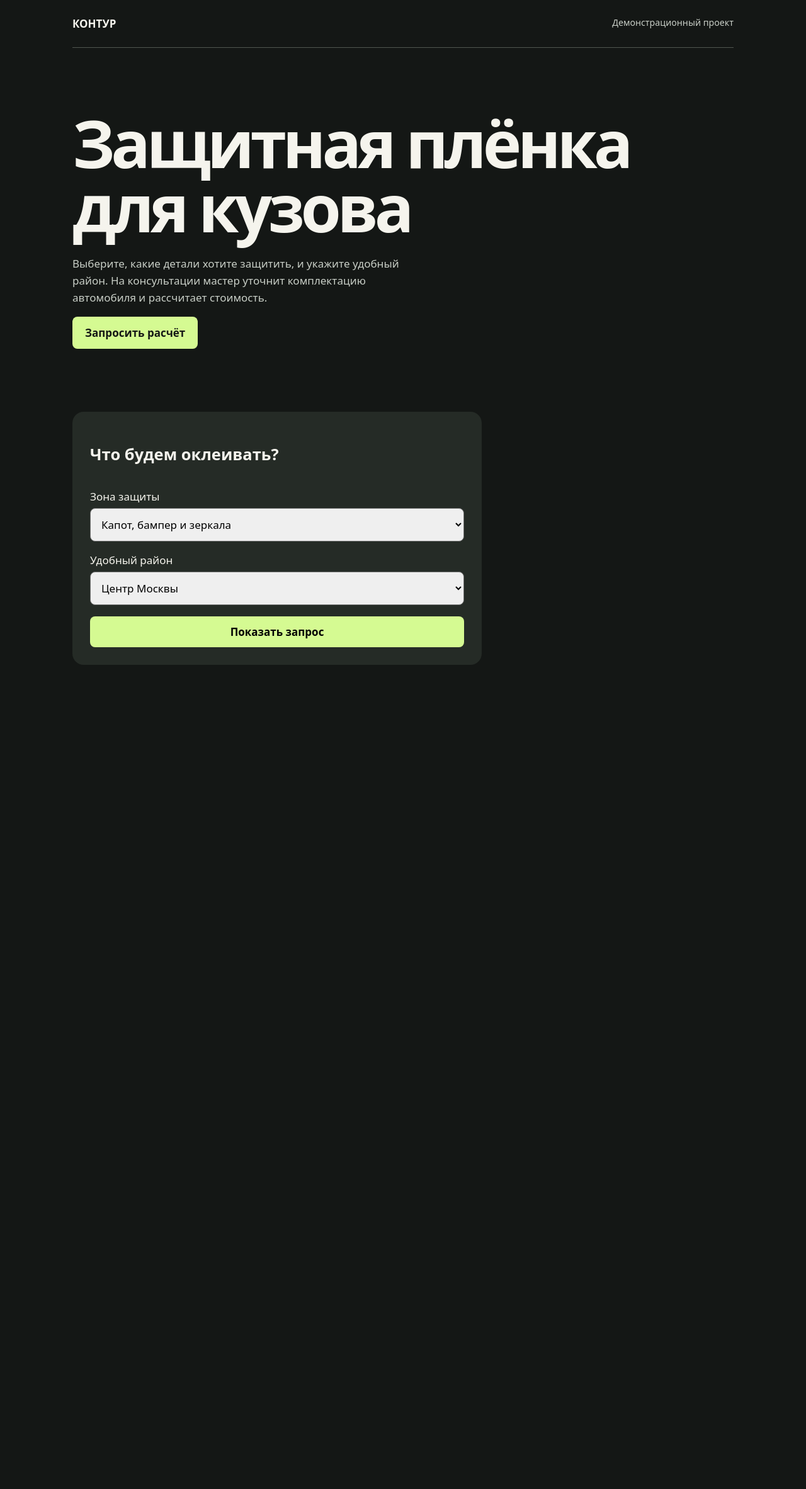
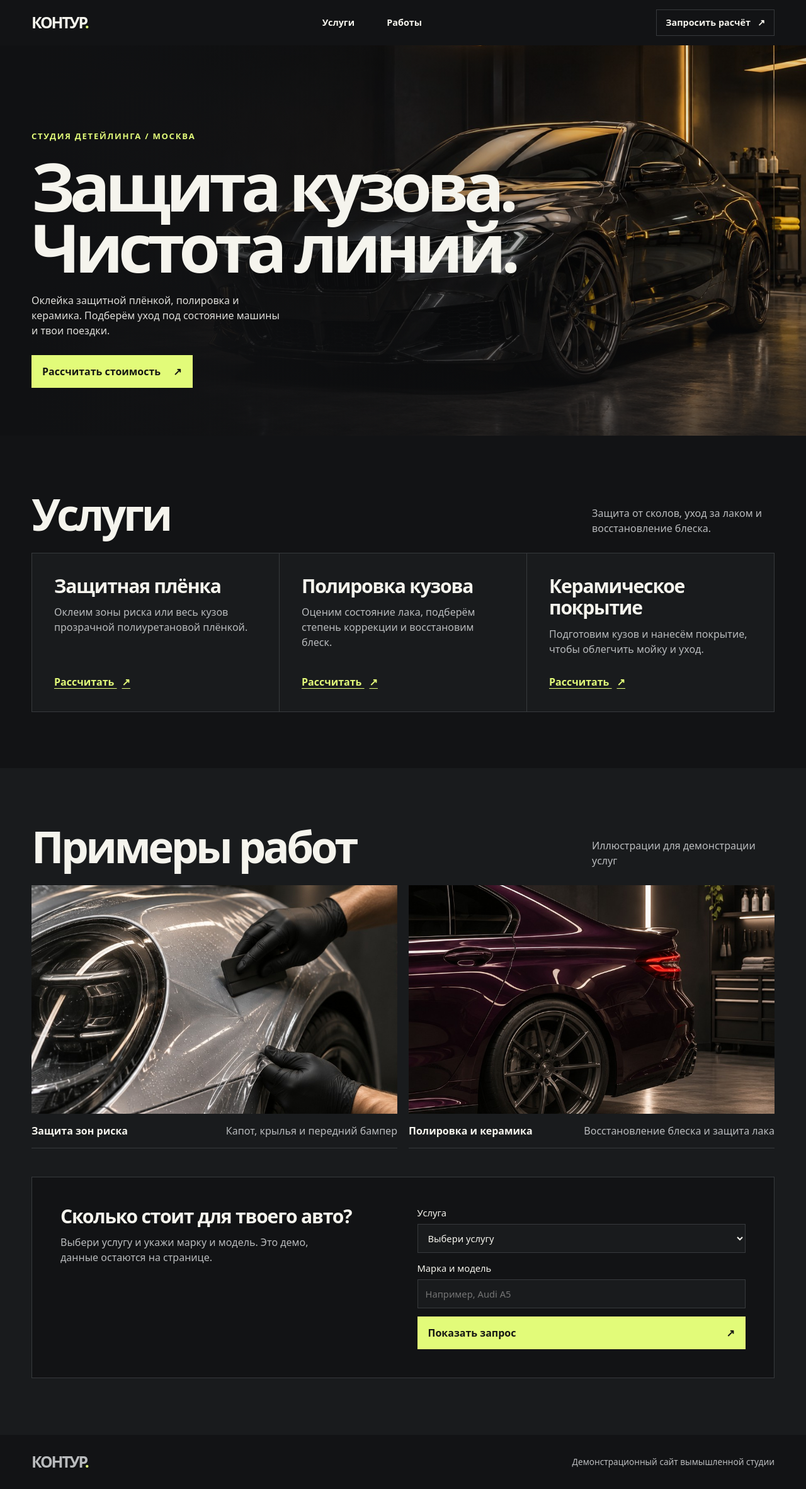
Before and after one commit to usssrm-star/detailing, a plain HTML site: page outputs/index.html in a window 1280 px wide. Shown: the whole page at 63% size. Before the commit the page ends 1104 px from the top, so only its background shows below. Drawn offline with Linux system fonts and the light colour scheme.

Commit message:
Build three-section detailing landing page

```diff
--- a/outputs/index.html
+++ b/outputs/index.html
@@ -1,28 +1,91 @@
 <!doctype html>
 <html lang="ru">
+<head>
 <meta charset="utf-8">
-<meta name="viewport" content="width=device-width,initial-scale=1">
-<title>Контур — концепт страницы оклейки</title>
-<style>
-*{box-sizing:border-box}body{margin:0;background:#141715;color:#f5f4ed;font:17px system-ui}main,header{width:min(1050px,90%);margin:auto}header{padding:26px 0;border-bottom:1px solid #515650;display:flex;justify-content:space-between;gap:16px}small,p{color:#c8cec6}section{padding:clamp(35px,8vw,100px) 0}h1{font-size:clamp(43px,9vw,104px);line-height:.98;letter-spacing:-.06em;max-width:900px;margin:0 0 25px}p{max-width:520px;line-height:1.6}form{display:grid;gap:18px;padding:28px;background:#252b26;border-radius:18px;margin-bottom:48px;max-width:650px}label{display:grid;gap:7px}select,button{padding:13px;border-radius:8px;font:inherit}button{background:#d5fa92;border:0;font-weight:700;cursor:pointer}a{display:inline-block;background:#d5fa92;color:#141715;text-decoration:none;padding:14px 20px;border-radius:8px;font-weight:700}output{line-height:1.5}output:empty{display:none}a:focus-visible,button:focus-visible,select:focus-visible{outline:3px solid white;outline-offset:4px}
-</style>
-<header><strong>КОНТУР</strong><small>Демонстрационный проект</small></header>
+<meta name="viewport" content="width=device-width, initial-scale=1">
+<meta name="description" content="Контур — демонстрационный сайт студии детейлинга и защиты кузова.">
+<title>КОНТУР — студия детейлинга</title>
+<link rel="stylesheet" href="style.css">
+<script src="site.js" defer></script>
+</head>
+<body>
+<header class="top">
+  <div class="wrap nav">
+    <a class="brand" href="#" aria-label="Контур, на главную">КОНТУР<span>.</span></a>
+    <nav aria-label="Разделы страницы"><a href="#services">Услуги</a><a href="#work">Работы</a></nav>
+    <a class="nav-cta" href="#request">Запросить расчёт <span aria-hidden="true">↗</span></a>
+  </div>
+</header>
 <main>
-<section><h1>Защитная плёнка для кузова</h1><p>Выберите, какие детали хотите защитить, и укажите удобный район. На консультации мастер уточнит комплектацию автомобиля и рассчитает стоимость.</p><a href="#quote">Запросить расчёт</a></section>
-<form id="quote">
-<h2>Что будем оклеивать?</h2>
-<label>Зона защиты<select name="coverage"><option>Капот, бампер и зеркала</option><option>Весь кузов</option><option>Отдельные детали</option></select></label>
-<label>Удобный район<select name="location"><option>Центр Москвы</option><option>Юг Москвы</option></select></label>
-<button>Показать запрос</button><output aria-live="polite"></output>
-</form>
+  <section class="hero" aria-labelledby="title">
+    <div class="wrap hero-body">
+      <p class="kicker">Студия детейлинга / Москва</p>
+      <h1 id="title">Защита кузова.<br>Чистота линий.</h1>
+      <p class="intro">Оклейка защитной плёнкой, полировка и керамика. Подберём уход под состояние машины и твои поездки.</p>
+      <a class="button" href="#request">Рассчитать стоимость <span aria-hidden="true">↗</span></a>
+    </div>
+  </section>
+  <section class="services wrap" id="services" aria-labelledby="service-title">
+    <div class="section-head">
+      <h2 id="service-title">Услуги</h2>
+      <p>Защита от сколов, уход за лаком и восстановление блеска.</p>
+    </div>
+    <div class="service-grid">
+      <article>
+        <h3>Защитная плёнка</h3>
+        <p>Оклеим зоны риска или весь кузов прозрачной полиуретановой плёнкой.</p>
+        <a href="#request" data-service="ppf" aria-label="Рассчитать оклейку защитной плёнкой">Рассчитать <span aria-hidden="true">↗</span></a>
+      </article>
+      <article>
+        <h3>Полировка кузова</h3>
+        <p>Оценим состояние лака, подберём степень коррекции и восстановим блеск.</p>
+        <a href="#request" data-service="polish" aria-label="Рассчитать полировку кузова">Рассчитать <span aria-hidden="true">↗</span></a>
+      </article>
+      <article>
+        <h3>Керамическое покрытие</h3>
+        <p>Подготовим кузов и нанесём покрытие, чтобы облегчить мойку и уход.</p>
+        <a href="#request" data-service="ceramic" aria-label="Рассчитать керамическое покрытие">Рассчитать <span aria-hidden="true">↗</span></a>
+      </article>
+    </div>
+  </section>
+  <section class="work" id="work" aria-labelledby="work-title">
+    <div class="wrap">
+      <div class="section-head">
+        <h2 id="work-title">Примеры работ</h2>
+        <p>Иллюстрации для демонстрации услуг</p>
+      </div>
+      <div class="work-grid">
+        <figure>
+          <img src="work-film.jpg" alt="Мастер в перчатках разглаживает прозрачную плёнку на передней части автомобиля" width="768" height="768" loading="lazy">
+          <figcaption><strong>Защита зон риска</strong><span>Капот, крылья и передний бампер</span></figcaption>
+        </figure>
+        <figure>
+          <img src="work-polish.jpg" alt="Отражение света на тёмном кузове автомобиля после полировки" width="768" height="768" loading="lazy">
+          <figcaption><strong>Полировка и керамика</strong><span>Восстановление блеска и защита лака</span></figcaption>
+        </figure>
+      </div>
+      <form class="request" id="request">
+        <div>
+          <h3>Сколько стоит для твоего авто?</h3>
+          <p>Выбери услугу и укажи марку и модель. Это демо, данные остаются на странице.</p>
+        </div>
+        <div class="fields">
+          <label>Услуга
+            <select id="service" required>
+              <option value="">Выбери услугу</option>
+              <option value="ppf">Защитная плёнка</option>
+              <option value="polish">Полировка кузова</option>
+              <option value="ceramic">Керамическое покрытие</option>
+            </select>
+          </label>
+          <label>Марка и модель<input id="car" maxlength="80" placeholder="Например, Audi A5" required></label>
+          <button class="button" type="submit">Показать запрос <span aria-hidden="true">↗</span></button>
+          <output aria-live="polite"></output>
+        </div>
+      </form>
+    </div>
+  </section>
 </main>
-<script>
-const form = document.querySelector('form');
-const result = form.querySelector('output');
-form.addEventListener('submit', (event) => {
-  event.preventDefault();
-  const data = new FormData(form);
-  result.textContent = `Ваш выбор — ${data.get('coverage')}, ${data.get('location')}. Это демо. Данные никуда не отправляются.`;
-});
-</script>
+<footer><div class="wrap footer"><a class="brand" href="#">КОНТУР<span>.</span></a><span>Демонстрационный сайт вымышленной студии</span></div></footer>
+</body>
 </html>
--- /dev/null
+++ b/outputs/style.css
@@ -0,0 +1,83 @@
+:root {
+  color-scheme: dark;
+  --ink: #121315;
+  --panel: #191b1d;
+  --line: #373a3d;
+  --paper: #f5f4ed;
+  --muted: #b9bbbd;
+  --accent: #e2fb79;
+  font: 16px/1.5 system-ui, sans-serif;
+}
+* { box-sizing: border-box; }
+body { margin: 0; background: var(--ink); color: var(--paper); }
+a { color: inherit; }
+img { display: block; width: 100%; }
+p, h1, h2, h3, figure { margin: 0; }
+.wrap { width: min(1180px, calc(100% - 68px)); margin-inline: auto; }
+.nav, .footer { display: flex; justify-content: space-between; align-items: center; gap: 24px; }
+.nav { min-height: 72px; }
+.brand { font-size: 1.55rem; font-weight: 900; letter-spacing: -.09em; text-decoration: none; }
+.brand span, .kicker, .service-grid a { color: var(--accent); }
+nav { display: flex; gap: clamp(20px, 4vw, 56px); }
+nav a, .nav-cta { text-decoration: none; font-size: .9rem; font-weight: 600; }
+.nav-cta { padding: 9px 14px; border: 1px solid var(--line); }
+.nav-cta span, .button span, .service-grid a span { margin-left: .5em; }
+.hero {
+  min-height: 620px;
+  display: grid;
+  align-items: end;
+  background: linear-gradient(90deg, #101113 3%, #101113e6 22%, #1011131a 76%),
+    linear-gradient(0deg, #101113b3, transparent 55%),
+    #212327 url("hero.jpg") center 56% / cover no-repeat;
+}
+.hero-body { padding-block: 95px 76px; }
+.kicker { font-size: .82rem; font-weight: 700; text-transform: uppercase; letter-spacing: .13em; margin-bottom: 19px; }
+h1 { font-size: clamp(3.1rem, 8.3vw, 7.25rem); line-height: .92; letter-spacing: -.075em; font-weight: 850; }
+.intro { max-width: 405px; margin: 24px 0 27px; color: #dfdeda; }
+.button { display: inline-flex; justify-content: space-between; align-items: center; gap: 12px; min-height: 52px; padding: 11px 17px; font: inherit; font-weight: 750; color: #151713; background: var(--accent); border: 0; cursor: pointer; text-decoration: none; }
+.button:hover { background: #f0ffab; }
+:focus-visible { outline: 2px solid var(--paper); outline-offset: 4px; }
+.services, .work { padding-block: clamp(44px, 7vw, 90px); }
+.section-head { display: flex; align-items: end; justify-content: space-between; gap: 14px 28px; margin-bottom: 27px; }
+h2 { font-size: clamp(2.5rem, 5.4vw, 4.8rem); line-height: 1; letter-spacing: -.065em; }
+.section-head p { max-width: 290px; }
+.section-head p, .service-grid p, figcaption span, .request p, .footer { color: var(--muted); }
+.service-grid { display: grid; grid-template-columns: repeat(3, minmax(0, 1fr)); gap: 1px; background: var(--line); border: 1px solid var(--line); }
+.service-grid article { display: flex; flex-direction: column; align-items: start; gap: 12px; padding: clamp(19px, 3vw, 35px); background: var(--panel); }
+h3 { font-size: clamp(1.32rem, 2.35vw, 2rem); line-height: 1.15; letter-spacing: -.04em; }
+.service-grid p { margin-bottom: 16px; }
+.service-grid a { margin-top: auto; text-underline-offset: 4px; font-weight: 650; }
+.work { background: var(--panel); }
+.work-grid { display: grid; grid-template-columns: repeat(2, minmax(0, 1fr)); gap: 18px; }
+.work-grid img { height: auto; aspect-ratio: 16 / 10; object-fit: cover; background: #25272a; }
+figcaption { display: flex; flex-wrap: wrap; justify-content: space-between; gap: 5px 15px; padding: 15px 0; border-bottom: 1px solid var(--line); }
+.request { margin-top: 45px; background: var(--ink); border: 1px solid var(--line); padding: clamp(18px, 4.4vw, 45px); display: grid; grid-template-columns: 1fr 1fr; align-items: start; gap: 24px 45px; scroll-margin-top: 18px; }
+.request p { max-width: 400px; margin-top: 11px; }
+.fields, label { display: grid; gap: 7px; }
+.fields { gap: 13px; }
+label { font-size: .92rem; }
+input, select { width: 100%; min-width: 0; min-height: 46px; padding: 9px 12px; border: 1px solid var(--line); border-radius: 0; font: inherit; color: var(--paper); background: var(--panel); }
+output:empty { display: none; }
+output { color: var(--accent); overflow-wrap: anywhere; }
+.footer { min-height: 86px; font-size: .85rem; }
+@media (max-width: 740px) {
+  .wrap { width: calc(100% - 36px); }
+  .nav { gap: 12px; }
+  .nav nav { display: none; }
+  .hero {
+    min-height: 610px;
+    background-image: linear-gradient(0deg, #101113 4%, #101113cf 31%, #10111312 75%), url("hero.jpg");
+    background-position: center, 64% 24%;
+    background-size: cover, auto 79%;
+  }
+  .hero-body { padding-block: 220px 34px; }
+  .section-head { align-items: start; flex-direction: column; }
+  .services, .work { padding-block: 45px; }
+  .service-grid, .request { grid-template-columns: 1fr; }
+  .work-grid { gap: 12px; }
+  .footer { gap: 16px; }
+}
+@media (max-width: 420px) {
+  .work-grid { grid-template-columns: 1fr; }
+  .footer { flex-wrap: wrap; justify-content: start; padding-block: 17px; }
+}
```
Also changed, not shown: outputs/site.js (added, +27 -0 lines), outputs/hero.jpg (added), outputs/work-film.jpg (added), outputs/work-polish.jpg (added).
